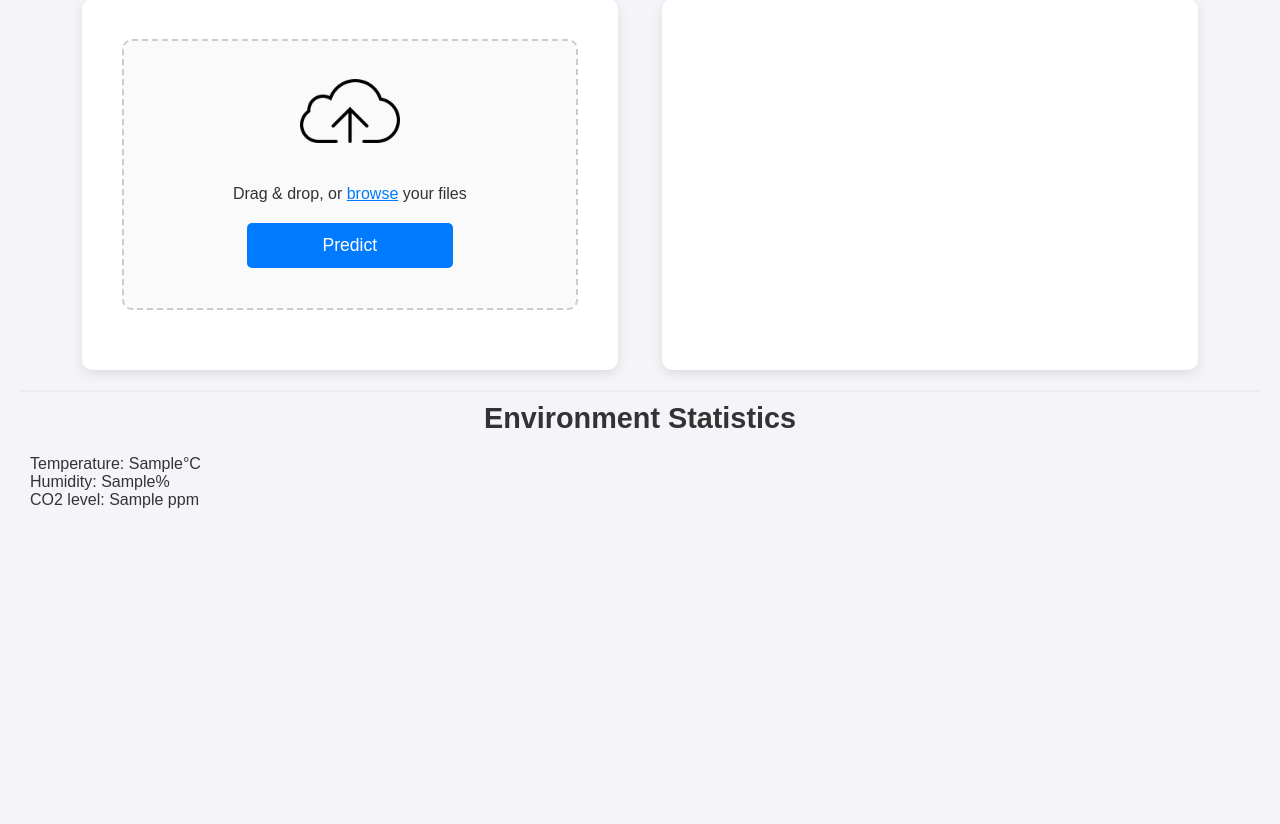
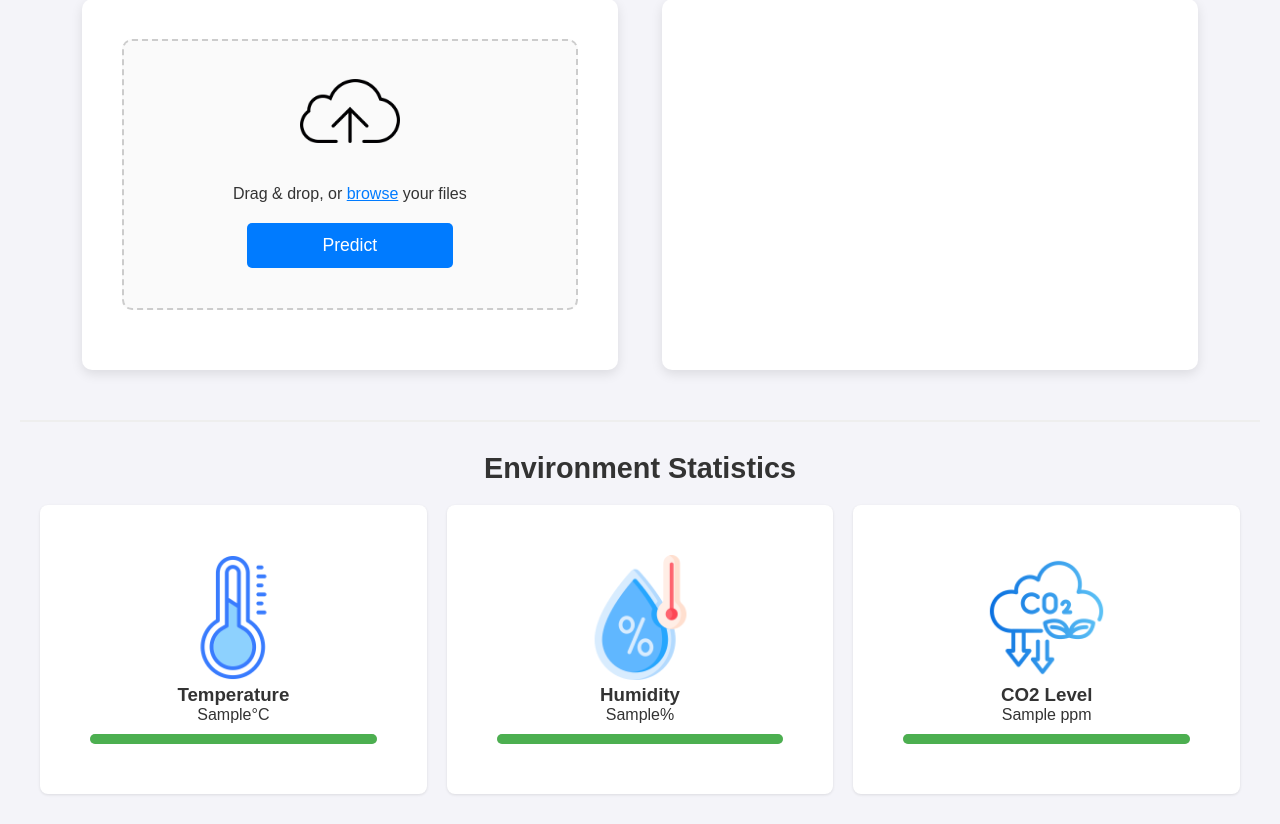
Before and after one commit to Disease-Detection-in-Sericulture/SilkSphere, a Flask app: page / in a window 1280 px wide. Shown: the part 192-1016 px from the top of the page. Before the commit the page ends 700 px from the top, so only its background shows below. Run offline with Flask 3, Linux system fonts and the light colour scheme; a database or web service that is not in the repository returns one stand-in record (values such as "Sample title"); data that the repository does not hold is empty.

Commit message:
Revamped layout and design

```diff
--- a/SilkSphere/app/static/styles.css
+++ b/SilkSphere/app/static/styles.css
@@ -214,10 +214,14 @@ body.dark-mode .styled-upload-button:hover {
 }
 
 .environment-stats {
-    margin-top: 20px;
+    margin-top: 50px;
     padding: 10px;
     border-top: 2px solid #eee;
     width: 100%;
+}
+
+.environment-stats h2 {
+    margin-top: 20px;
 }
 
 body.dark-mode .environment-stats {
@@ -238,3 +242,55 @@ body.dark-mode .environment-stats p {
 body.dark-mode #prediction {
     color: #f4f4f9;
 }
+
+.stats-container {
+    display: flex;
+    justify-content: space-between;
+    margin-top: 20px;
+}
+
+.stat-item {
+    flex: 1;
+    margin: 0 10px;
+    padding: 50px;
+    background-color: white;
+    border-radius: 8px;
+    box-shadow: 0 1px 3px rgba(0, 0, 0, 0.1);
+    text-align: center;
+}
+
+body.dark-mode .stat-item {
+    background-color: #444;
+    box-shadow: 0 1px 3px rgba(255, 255, 255, 0.1);
+    color: #f4f4f9;
+}
+
+.stat-icon {
+    width: 125px;
+    height: 125px;
+}
+
+body.dark-mode .stat-icon {
+    filter: brightness(0.9); /* Slight dimming for dark mode */
+}
+
+.progress-bar {
+    background-color: #e0e0e0;
+    border-radius: 5px;
+    height: 10px;
+    margin-top: 10px;
+}
+
+body.dark-mode .progress-bar {
+    background-color: #666;
+}
+
+.progress {
+    background-color: #4caf50;
+    height: 100%;
+    border-radius: 5px;
+}
+
+body.dark-mode .progress {
+    background-color: #4caf50; /* Keep the progress green for better visibility */
+}
--- a/SilkSphere/app/templates/index.html
+++ b/SilkSphere/app/templates/index.html
@@ -31,8 +31,32 @@
 
     <div class="environment-stats">
         <h2 class="subheading" id="environment-stats">Environment Statistics</h2>
-        <p>Temperature: {{ retriever.temperature }}°C</p>
-        <p>Humidity: {{ retriever.humidity }}%</p>
-        <p>CO2 level: {{ retriever.co2 }} ppm</p>
+
+        <div class="stats-container">
+            <div class="stat-item">
+                <img src="{{ url_for('static', filename='temperature-icon.png') }}" alt="Temperature" class="stat-icon">
+                <h3>Temperature</h3>
+                <p>{{ retriever.temperature }}°C</p>
+                <div class="progress-bar">
+                    <div class="progress" style="width: {{ retriever.temperature }}%;"></div>
+                </div>
+            </div>
+            <div class="stat-item">
+                <img src="{{ url_for('static', filename='humidity-icon.png') }}" alt="Humidity" class="stat-icon">
+                <h3>Humidity</h3>
+                <p>{{ retriever.humidity }}%</p>
+                <div class="progress-bar">
+                    <div class="progress" style="width: {{ retriever.humidity }}%;"></div>
+                </div>
+            </div>
+            <div class="stat-item">
+                <img src="{{ url_for('static', filename='co2-icon.png') }}" alt="CO2 Level" class="stat-icon">
+                <h3>CO2 Level</h3>
+                <p>{{ retriever.co2 }} ppm</p>
+                <div class="progress-bar">
+                    <div class="progress" style="width: {{ retriever.co2 }}%;"></div>
+                </div>
+            </div>
+        </div>
     </div>
 {% endblock %}
```
Also changed, not shown: SilkSphere/app/static/co2-icon.png (added), SilkSphere/app/static/humidity-icon.png (added), SilkSphere/app/static/temperature-icon.png (added).
